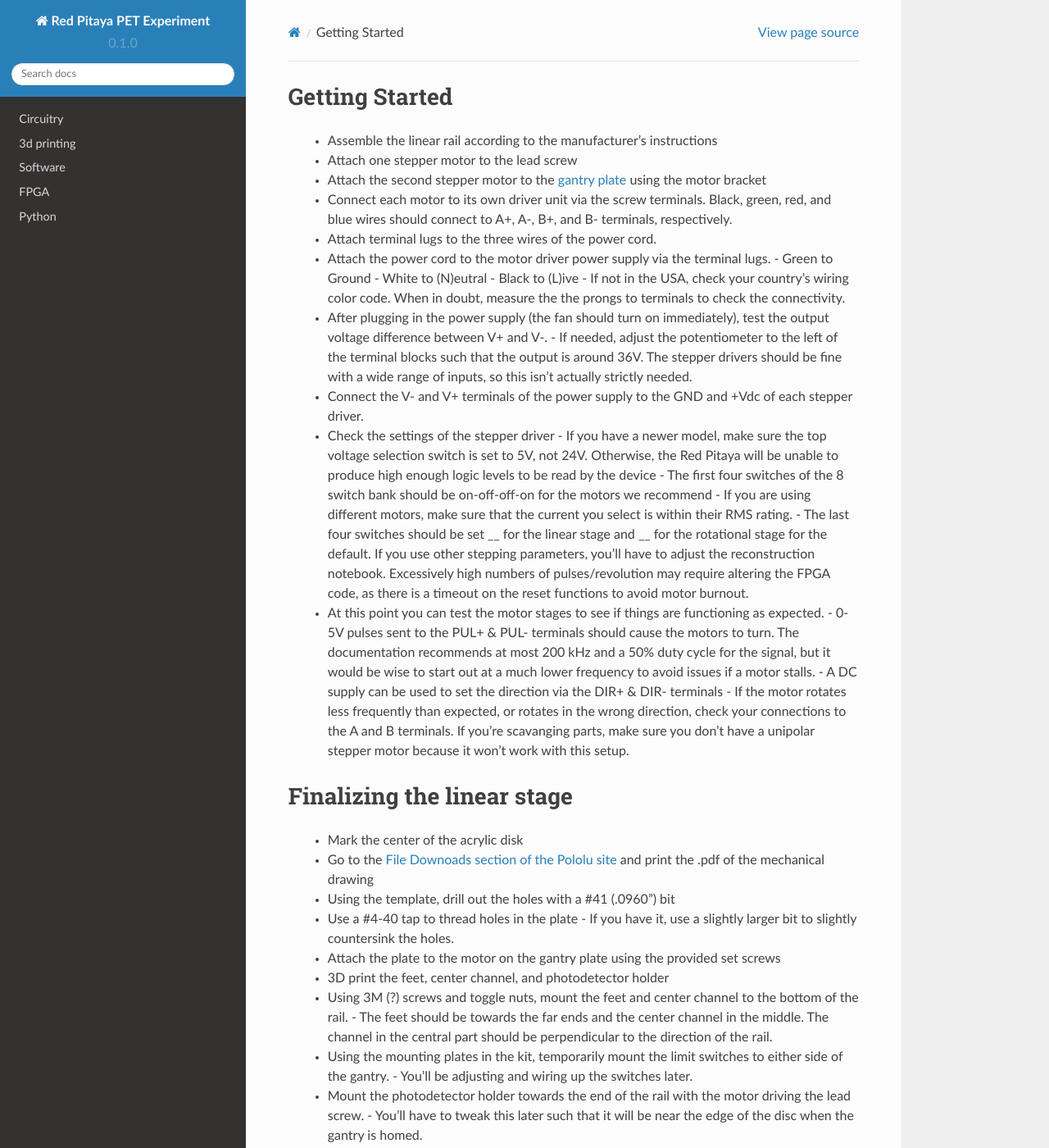
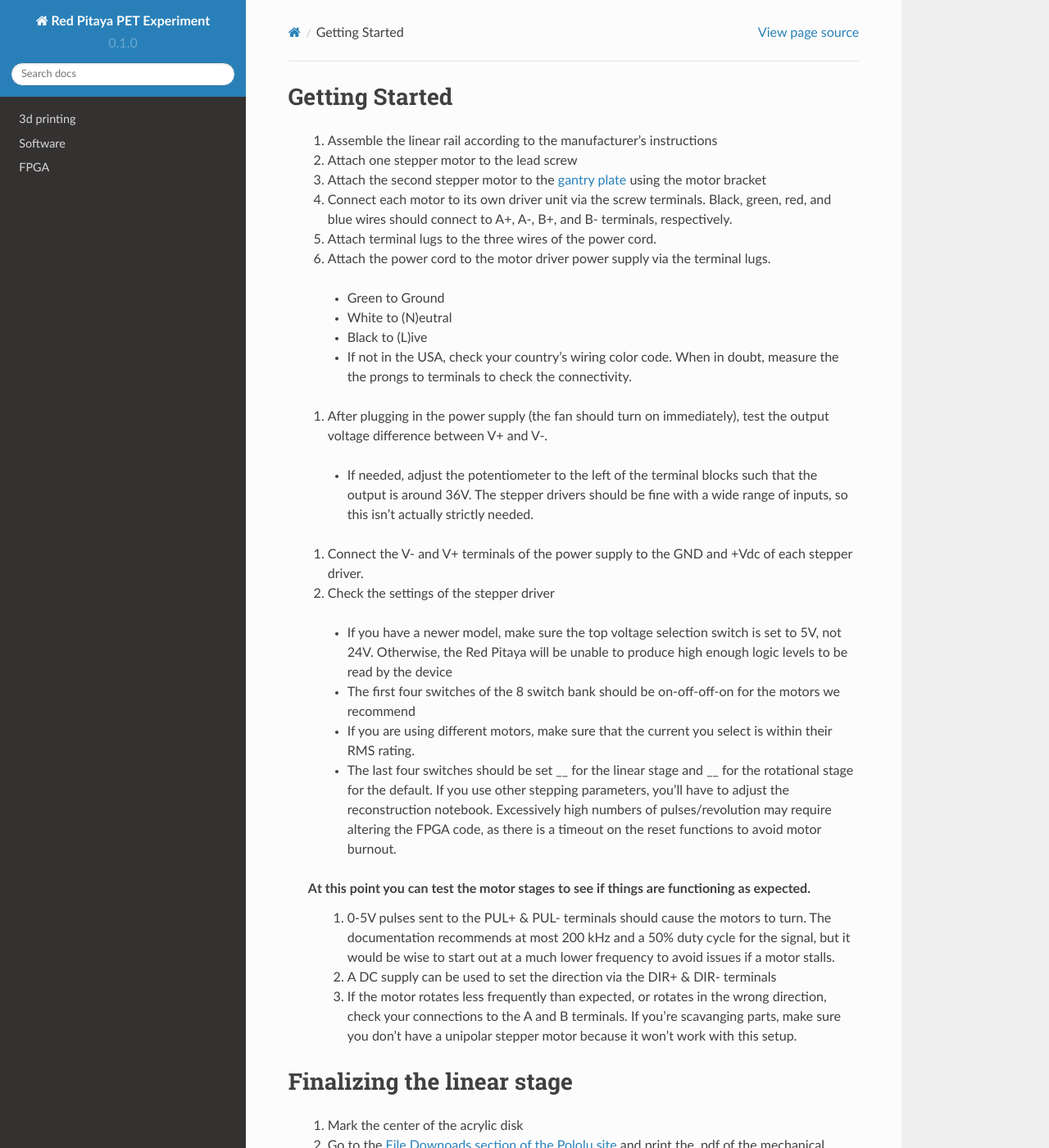
Before and after one commit to UChicagoPhysicsLabs/PositronEmissionTomography, a Sphinx documentation site: the page built from docs/source/getting_started.rst, in a window 1280 px wide and 1400 px high. Shown: the whole window at 82% size. Built offline with Sphinx 7.4.7 and the Read the Docs theme 2.0.0, drawn with Linux system fonts in a browser that asks for light colours; pages that are not in the unit, such as notebooks, are missing from menus; some of the changed text lies outside the part shown.

```diff
--- a/docs/source/getting_started.rst
+++ b/docs/source/getting_started.rst
@@ -2,49 +2,51 @@
 Getting Started
 ===================================
 
-  - Assemble the linear rail according to the manufacturer's instructions
-  - Attach one stepper motor to the lead screw
-  - Attach the second stepper motor to the `gantry plate <https://makerstore.cc/product/c-beam-gantry-plate/>`_ using the motor bracket
-  - Connect each motor to its own driver unit via the screw terminals.  Black, green, red, and blue wires should connect to A+, A-, B+, and B- terminals, respectively.
-  - Attach terminal lugs to the three wires of the power cord.
-  - Attach the power cord to the motor driver power supply via the terminal lugs.
+  #. Assemble the linear rail according to the manufacturer's instructions
+  #. Attach one stepper motor to the lead screw
+  #. Attach the second stepper motor to the `gantry plate <https://makerstore.cc/product/c-beam-gantry-plate/>`_ using the motor bracket
+  #. Connect each motor to its own driver unit via the screw terminals.  Black, green, red, and blue wires should connect to A+, A-, B+, and B- terminals, respectively.
+  #. Attach terminal lugs to the three wires of the power cord.
+  #. Attach the power cord to the motor driver power supply via the terminal lugs.
     - Green to Ground
     - White to (N)eutral
     - Black to (L)ive
     - If not in the USA, check your country's wiring color code.  When in doubt, measure the the prongs to terminals to check the connectivity.
-  - After plugging in the power supply (the fan should turn on immediately), test the output voltage difference between V+ and V-.
+  #. After plugging in the power supply (the fan should turn on immediately), test the output voltage difference between V+ and V-.
     - If needed, adjust the potentiometer to the left of the terminal blocks such that the output is around 36V.  The stepper drivers should be fine with a wide range of inputs, so this isn't actually strictly needed.
-  - Connect the V- and V+ terminals of the power supply to the GND and +Vdc of each stepper driver.
-  - Check the settings of the stepper driver
+  #. Connect the V- and V+ terminals of the power supply to the GND and +Vdc of each stepper driver.
+  #. Check the settings of the stepper driver
     - If you have a newer model, make sure the top voltage selection switch is set to 5V, not 24V.  Otherwise, the Red Pitaya will be unable to produce high enough logic levels to be read by the device
     - The first four switches of the 8 switch bank should be on-off-off-on for the motors we recommend
     - If you are using different motors, make sure that the current you select is within their RMS rating.
     - The last four switches should be set __ for the linear stage and __ for the rotational stage for the default.  If you use other stepping parameters, you'll have to adjust the reconstruction notebook.  Excessively high numbers of pulses/revolution may require altering the FPGA code, as there is a timeout on the reset functions to avoid motor burnout.
-  - At this point you can test the motor stages to see if things are functioning as expected.
-    - 0-5V pulses sent to the PUL+ & PUL- terminals should cause the motors to turn.  The documentation recommends at most 200 kHz and a 50% duty cycle for the signal, but it would be wise to start out at a much lower frequency to avoid issues if a motor stalls.
-    - A DC supply can be used to set the direction via the DIR+ & DIR- terminals
-    - If the motor rotates less frequently than expected, or rotates in the wrong direction, check your connections to the A and B terminals.  If you're scavanging parts, make sure you don't have a unipolar stepper motor because it won't work with this setup.
+
+  At this point you can test the motor stages to see if things are functioning as expected.
+    #. 0-5V pulses sent to the PUL+ & PUL- terminals should cause the motors to turn.  The documentation recommends at most 200 kHz and a 50% duty cycle for the signal, but it would be wise to start out at a much lower frequency to avoid issues if a motor stalls.
+    #. A DC supply can be used to set the direction via the DIR+ & DIR- terminals
+    #. If the motor rotates less frequently than expected, or rotates in the wrong direction, check your connections to the A and B terminals.  If you're scavanging parts, make sure you don't have a unipolar stepper motor because it won't work with this setup.
 
 ======
 Finalizing the linear stage
 ======
-  - Mark the center of the acrylic disk
-  - Go to the `File Downoads section of the Pololu site <https://www.pololu.com/product-info-merged/1993>`_ and print the .pdf of the mechanical drawing
-  - Using the template, drill out the holes with a #41 (.0960") bit
-  - Use a #4-40 tap to thread holes in the plate
+  #. Mark the center of the acrylic disk
+  #. Go to the `File Downoads section of the Pololu site <https://www.pololu.com/product-info-merged/1993>`_ and print the .pdf of the mechanical drawing
+  #. Using the template, drill out the holes with a #41 (.0960") bit
+  #. Use a #4-40 tap to thread holes in the plate
     - If you have it, use a slightly larger bit to slightly countersink the holes.
-  - Attach the plate to the motor on the gantry plate using the provided set screws
-  - 3D print the feet, center channel, and photodetector holder
-  - Using 3M (?) screws and toggle nuts, mount the feet and center channel to the bottom of the rail.
+  #. Attach the plate to the motor on the gantry plate using the provided set screws
+
+  #. 3D print the feet, center channel, and photodetector holder
+  #. Using 3M (?) screws and toggle nuts, mount the feet and center channel to the bottom of the rail.
     - The feet should be towards the far ends and the center channel in the middle.  The channel in the central part should be perpendicular to the direction of the rail.
-  - Using the mounting plates in the kit, temporarily mount the limit switches to either side of the gantry.
+  #. Using the mounting plates in the kit, temporarily mount the limit switches to either side of the gantry.
     - You'll be adjusting and wiring up the switches later.
-  - Mount the photodetector holder towards the end of the rail with the motor driving the lead screw.
+  #. Mount the photodetector holder towards the end of the rail with the motor driving the lead screw.
     - You'll have to tweak this later such that it will be near the edge of the disc when the gantry is homed.
-  - 3D print or laser cut the photodetector holders and assemble them.
-  - Cut the 6" aluminum rail down to size for the space you'll be using.
-  - Place the center channel over the aluminum rail.
-  - Place the photodetector holders over the aluminum rail at equal spacing from the center of the acrylic disc.
+  #. 3D print or laser cut the photodetector holders and assemble them.
+  #. Cut the 6" aluminum rail down to size for the space you'll be using.
+  #. Place the center channel over the aluminum rail.
+  #. Place the photodetector holders over the aluminum rail at equal spacing from the center of the acrylic disc.
     - Note that the setup will still work if this isn't done precisely, but you'll have a bit worse signal to noise.
 
 At this point, you should have the linear stage complete and be ready to add the Red Pitaya for control & data processing.
@@ -52,20 +54,20 @@
 ================
 Red Pitaya Hardware setup
 ================
-  - Fabricate a header PCB as detailed in the :ref:`Circuitry Page`
-  - Place the 40 pin headers on the underside (the side that doesn't have the ``Red Pitaya PET Scan Extension`` text) and solder them to the board.
+  #. Fabricate a header PCB as detailed in the :ref:`Circuitry Page`
+  #. Place the 40 pin headers on the underside (the side that doesn't have the ``Red Pitaya PET Scan Extension`` text) and solder them to the board.
     - Make sure the alignment tabs match up with the Red Pitaya when you do this.  It's difficuly to gracefully recover if you get this wrong.
     - Kapton tape is very useful for temporarily securing parts while you solder.
     - If you're new to soldering, start by tacking just the pins on the edges before working on the rest.  If you solder multiple pins together don't panic, it's quite easy to use a solder sucker or wick to remove the bridge.
-  - Flip the board over and place the resistors and transistors
+  #. Flip the board over and place the resistors and transistors
     - The flat side of the transistors should match the silkscreen on the board
     - The exact resistor values aren't critical; 1-10k should be fine
-  - One at a time, insert the pin headers and solder them onto the board.
+  #. One at a time, insert the pin headers and solder them onto the board.
     - Take care that they actually lay flat against the board, it is easy to get them tilted.
     - The long tab at the back should always face away from the front edge.
     - If in doubt, check the image on the circuitry page.
     - Optional: counting from the left to right, trim off pins 4 & 5 of the ``LAT_MOTOR`` connector, pins 2 & 3 of the ``ROT_MOTOR`` connector, pin 3 of the ``LAT_ZERO`` connector, and pin 2 of the ``LAT_MAX`` connector.
-  - Using some stranded wire, construct cables that will connect the Red Pitaya to the rest of the system.  You'll probably want 30-50 cm long stretches for this to have space to work with.
+  #. Using some stranded wire, construct cables that will connect the Red Pitaya to the rest of the system.  You'll probably want 30-50 cm long stretches for this to have space to work with.
     - If you're able to, I'd suggest braiding the wires for each connector together.  It helps keep things organized, untangled, and low-noise.  Plus it acts as strain relief, making it less likely something will be damaged by someone pulling on a cable too hard.
     - The ``LAT_MOTOR`` should have pins 1,2,3, & 6 of the JST header connected and 4 & 5 empty.  The wires will connect to a screw terminal for the motor controller, corresponding to ``DIR+``, ``DIR-``, ``PUL-``, and ``PUL+`` respectively.
     - The ``ROT_MOTOR`` should instead use pins 1,4,5, & 6 to connect to screw screw terminals ``DIR+``, ``DIR-``, ``PUL-``, and ``PUL+``.
```
Also changed, not shown: other parts of docs/source/getting_started.rst (+6 -6 lines), docs/source/index.rst (+4 -3 lines).
